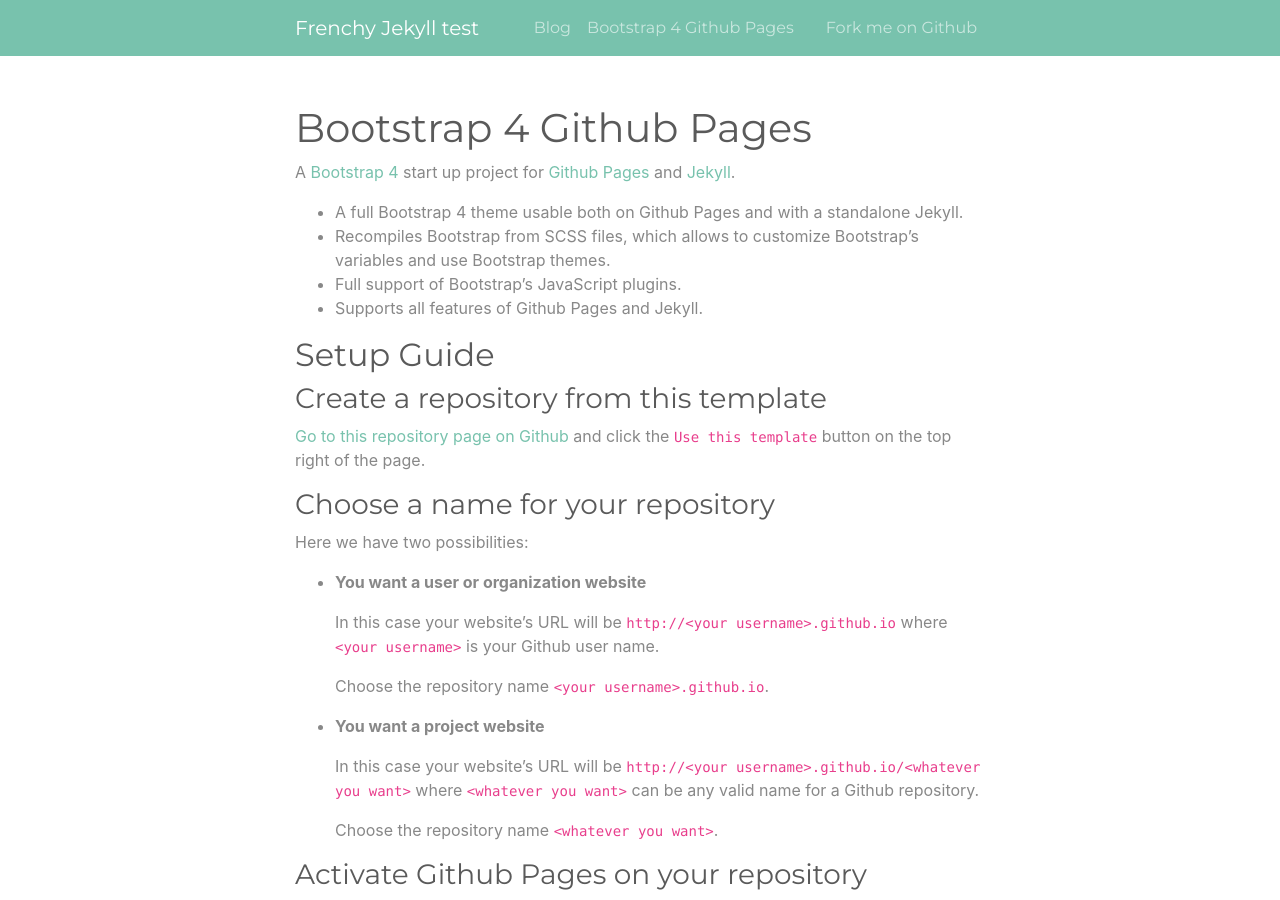
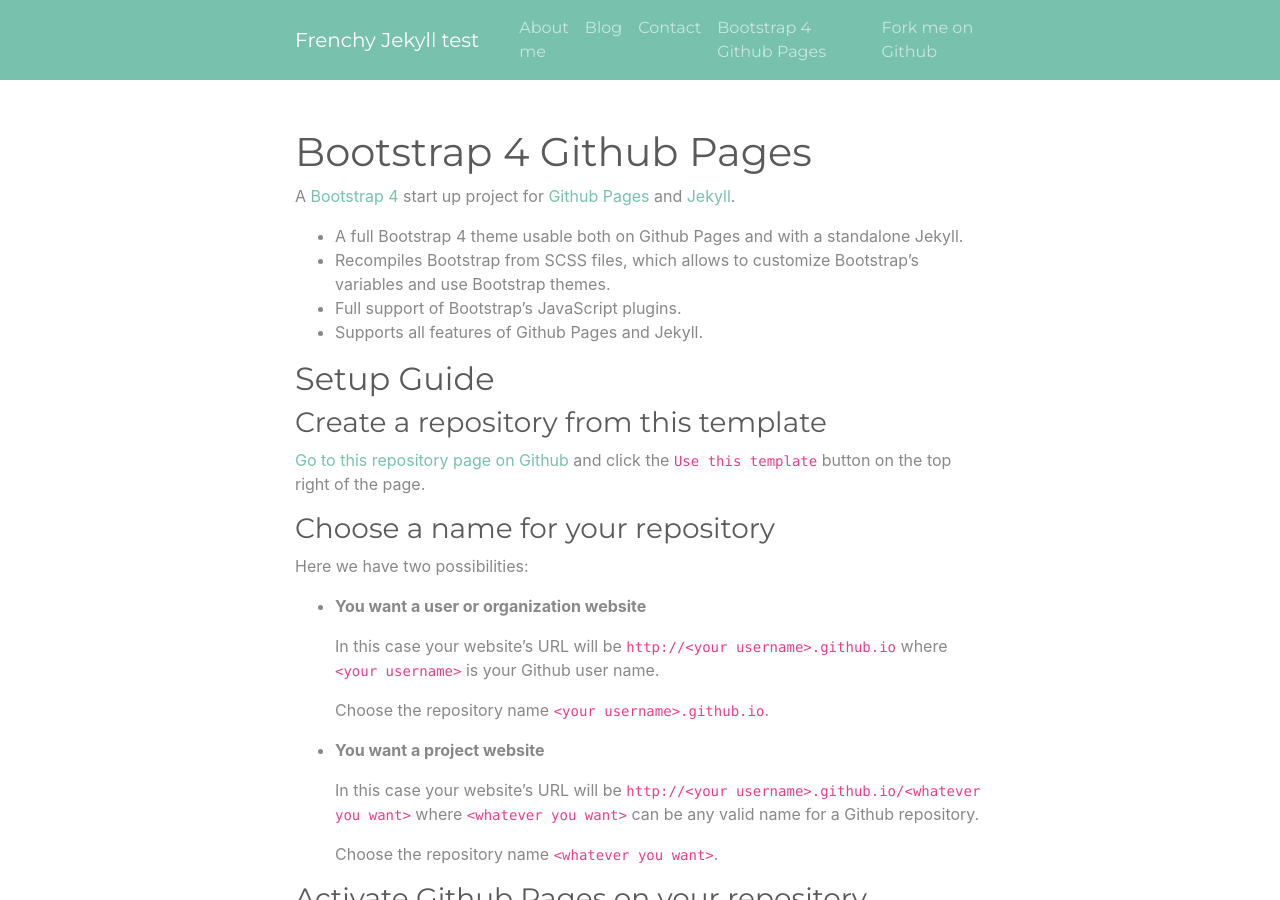
Before and after one commit to FrenchyFPS/jekyll-test, a Jekyll site: the page built from index.md, in a window 1280 px wide and 900 px high. Built offline with Jekyll 4.4.1, drawn with Linux system fonts in a browser that asks for light colours.

Commit message:
Add folder pages

```diff
--- a/_config.yml
+++ b/_config.yml
@@ -31,6 +31,10 @@ plugins:
 
 # A list of the pages to display in the navigation bar
 header_pages:
+   - about
+
+# Includes pages folder
+include: ['_pages']
 
 # Exclude from processing.
 # The following items will not be processed, by default. Create a custom list
```
